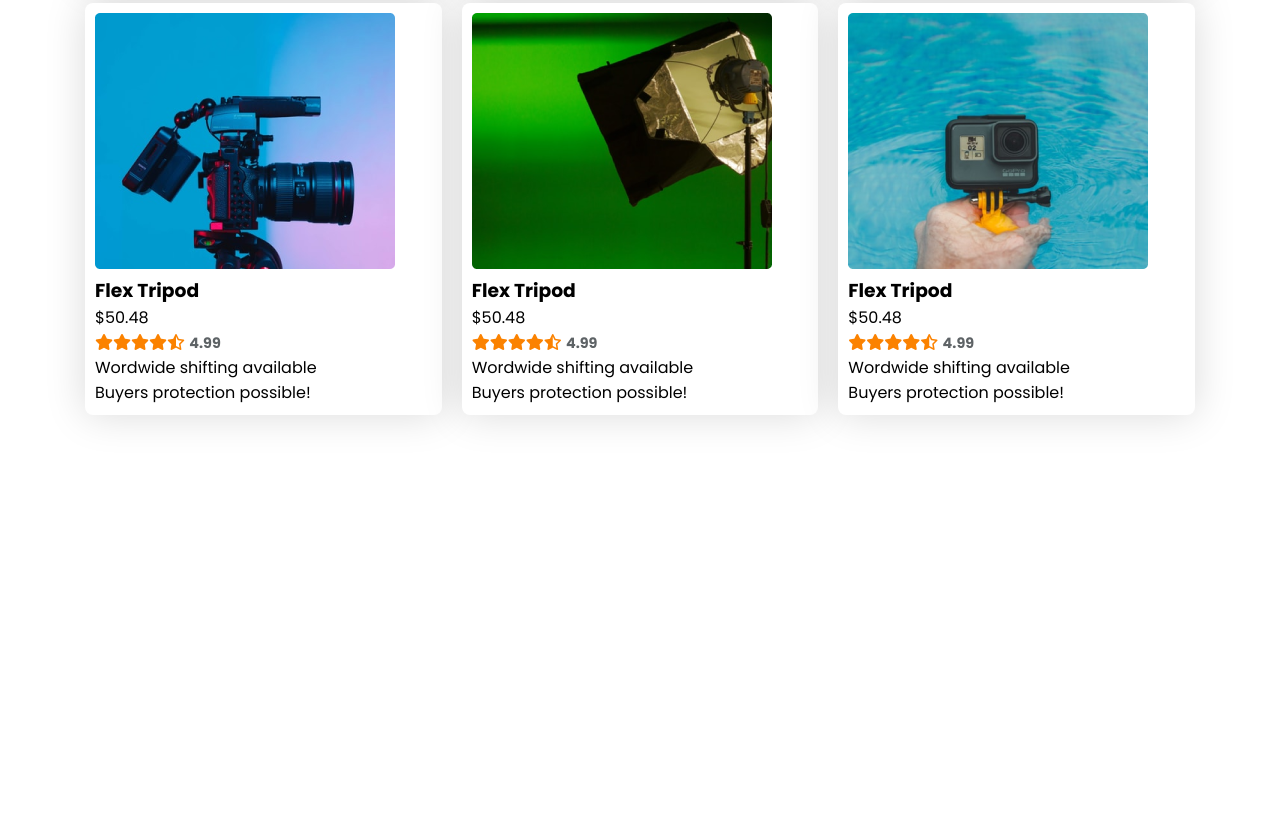
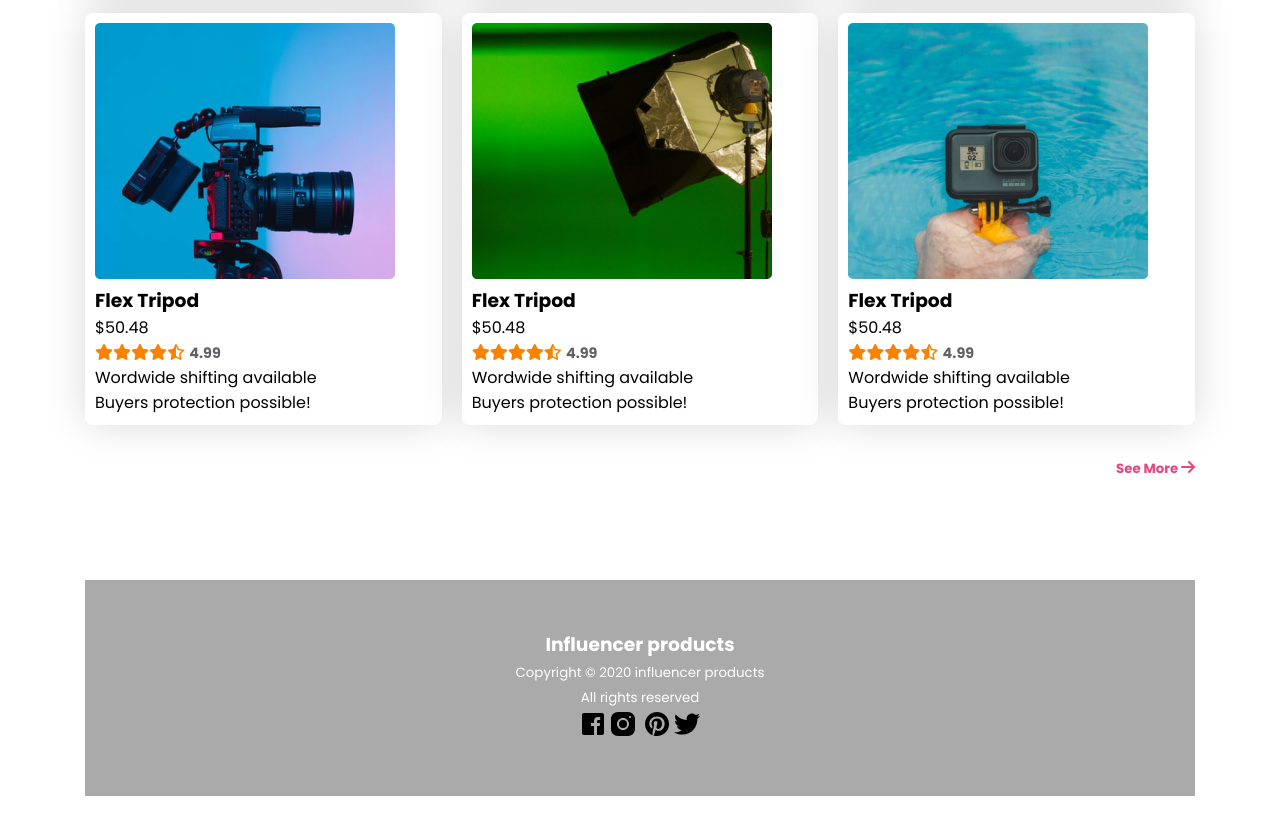
Before and after one commit to Taslimapopi/Influencer-gear-site, a plain HTML site: page influencer.html in a window 1280 px wide. Shown: the part 1690-2524 px from the top of the page. Before the commit the page ends 2205 px from the top, so only its background shows below. Drawn offline with Linux system fonts and the light colour scheme.

Commit message:
footer added

```diff
--- a/influencer.html
+++ b/influencer.html
@@ -124,11 +124,19 @@
                     <p>Buyers protection possible!</p>
                 </div>
             </div>
+            <p class="see-more"><small>See More </small><i class="fa-solid fa-arrow-right"></i></p>
         </section>
 
 
     </main>
-    <footer>
+    <footer class="display-flex">
+        <div class="footer-content">
+            <h3 class="footertitle">Influencer products</h3>
+            <p class="p1"><small>Copyright © 2020 influencer products</small></p>
+            <p><small>All rights reserved</small></p>
+            <div class="socialmedia-icon"><img src="./icon/icons8-facebook.svg" alt=""><img src="./icon/icons8-instagram.svg" alt="">
+            <img src="./icon/icons8-pinterest.svg" alt=""><img src="./icon/icons8-twitter-bird.svg" alt=""></div>
+        </div>
 
     </footer>
 
--- a/style/influencer-style.css
+++ b/style/influencer-style.css
@@ -111,6 +111,8 @@ header,footer{
     display: grid;
     grid-template-columns: repeat(3,1fr);
     gap: 20px;
+    /* padding: 50px auto; */
+    margin: 30px auto;
  }
  .collection-cards{
     box-shadow: 0 0 40px 0 rgba(0, 0, 0, 0.15);
@@ -135,6 +137,23 @@ header,footer{
     font-weight: 700;
 
  }
+ .see-more{
+    color: rgba(224, 44, 109, 0.87);
+    text-align: right;
+    font-weight: 700;
+ }
+
+  footer{
+        justify-content: center;
+        align-items: center;
+        text-align: center;
+        background-color: rgba(170, 170, 170, 1);
+        color: #FFFFFF;
+
+    }
+   .footer-content{
+    margin: 50px auto;
+   }
 
  @media screen and (max-width: 576px){
     .navbar, .navlist{
@@ -167,7 +186,12 @@ header,footer{
     margin: auto 20px;
    }
 
-
+    .collection-gallery{
+        grid-template-columns: repeat(1,1fr);
+    }
+    .collection-cards{
+        margin: 0 auto;
+    }
 
 
  }
```
Also changed, not shown: icon/icons8-facebook.svg (added), icon/icons8-instagram.svg (added), icon/icons8-pinterest.svg (added), icon/icons8-twitter-bird.svg (added).
